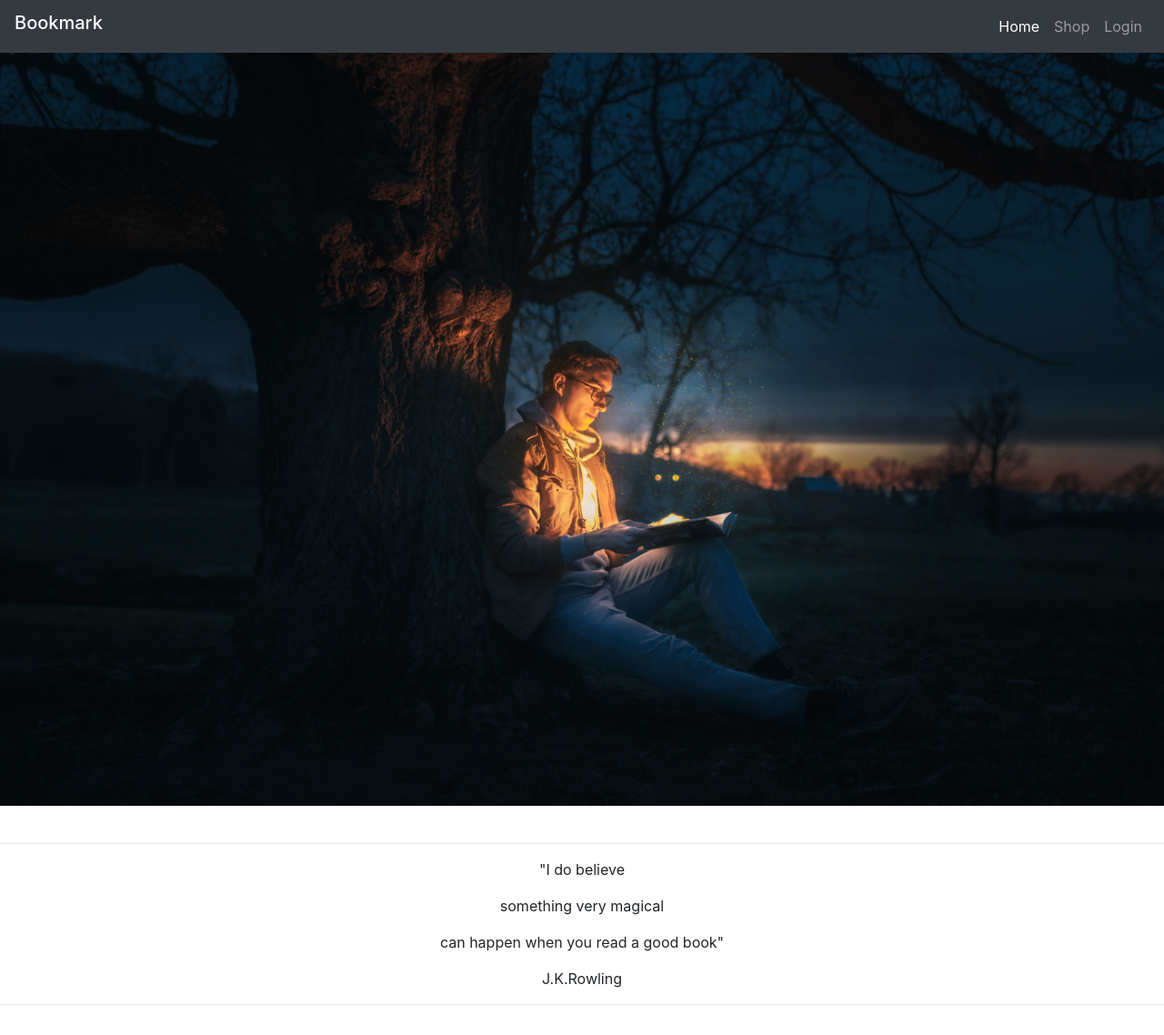
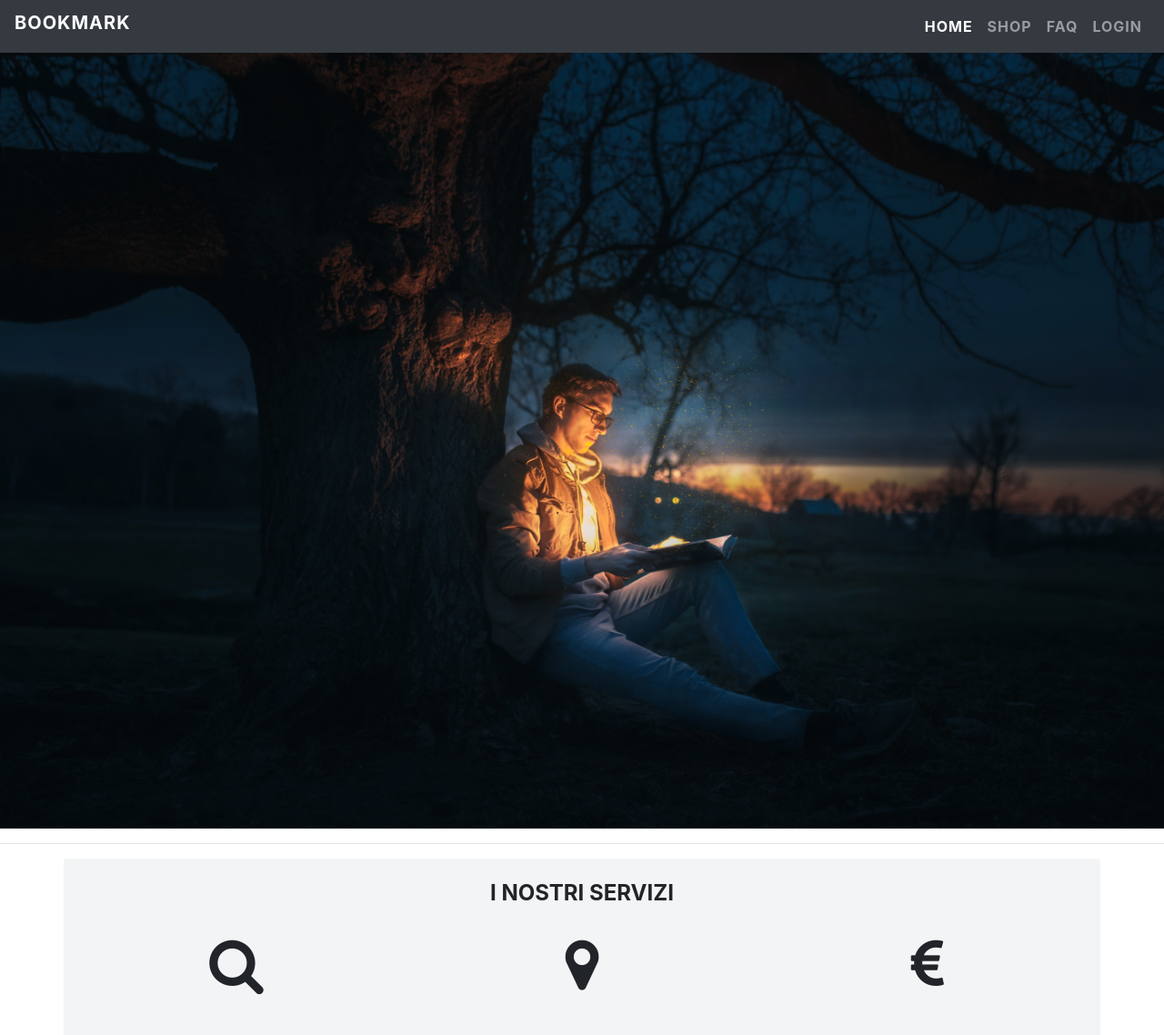
Before and after one commit to manualex98/ProgettoLTW2021, a PHP site: page /homepage.php in a window 1280 px wide. Shown: the top 1138 px of the page at 91% size. Run offline with PHP 8.4, Linux system fonts and the light colour scheme.

Commit message:
migliorata homepage-navbar

```diff
--- a/homepage.php
+++ b/homepage.php
@@ -11,42 +11,50 @@
         <script src="https://ajax.googleapis.com/ajax/libs/jquery/3.4.1/jquery.min.js"></script>
         <script src="https://cdnjs.cloudflare.com/ajax/libs/popper.js/1.16.0/umd/popper.min.js"></script>
         <script src="bootstrap/js/bootstrap.min.js" type="text/javascript" lang="javascript"></script>
+        <link rel="stylesheet" href="https://cdnjs.cloudflare.com/ajax/libs/font-awesome/4.7.0/css/font-awesome.min.css">
         <link rel="stylesheet" type="text/css" href="bootstrap/css/bootstrap.min.css"/>
         <link rel="stylesheet" type="text/css" href="style.css"/>
 
     </head>
     <body>
         <!--Navbar-->
-        <nav class="navbar navbar-expand-md navbar-expand-lg navbar-dark bg-dark sticky-top">
+        <nav class="navbar navbar-expand-md navbar-expand-lg navbar-dark bg-dark">
             <!--Logo-->
-            <a class="navbar-brand" href="#"><h5 class="navbarlogo">Bookmark</h5></a>
+            <a class="navbar-brand" href="#"><h5 class="navbarlogo">BOOKMARK</h5></a>
             <button class="navbar-toggler" data-toggle="collapse" data-target="#navbarResponsive">
                 <span class="navbar-toggler-icon"></span>
             </button>
             <span class="collapse navbar-collapse" id="navbarResponsive">
                 <!--Menù-->
-                <ul class="navbar-nav ml-auto">
+                <ul class="navbar-nav ml-auto d-flex align-items-end navbar-nav ml-lg-auto">
                     <li id="nav1" class="nav-item active">
-                        <a class="nav-link" href="homepage.php">Home</a>
+                        <a class="nav-link" href="#">HOME</a>
                     </li>
                     <li id="nav2" class="nav-item">
-                        <a class="nav-link" href="shop/shop.php">Shop</a>
+                        <a class="nav-link" href="shop/shop.php">SHOP</a>
+                    </li>
+                    <li id="nav3" class="nav-item">
+                        <a class="nav-link" href="faq/faq.php">FAQ</a>
                     </li>
                     <?php
                         if(isset($_SESSION['username'])) {
-                          echo "<li id='nav4' class='nav-item'>
-                          <div class='dropdown'>
-                            <button class='dropbtn '>Ciao, ".$_SESSION['username']."</button>
-                            <div class='dropdown-content'>
-                              <a href='info_user/account.php'>Account</a>
-                              <a href='logout.php'>Logout</a>
-                            </div>
+
+
+
+                          echo "<li class='nav-item dropdown'>
+                          <a class='nav-link dropdown-toggle' href='#' id='navbarDropdownMenuLink' role='button' data-toggle='dropdown' aria-haspopup='true' aria-expanded='false'>
+                          CIAO, ".$_SESSION['username']."
+                          </a>
+                          <div class='dropdown-menu' aria-labelledby='navbarDropdownMenuLink'>
+                            <a class='dropdown-item' href='info_user/account.php'>Account</a>
+                            <div class='dropdown-divider'></div>
+                            <a class='dropdown-item' href='logout.php'>Logout</a>
                           </div>
                         </li>";
                         }
                         else{
                           echo "<li id='nav3' class='nav-item'>
-                          <a class='nav-link' href='login/login.html'>Login</a>
+                          <a class='nav-link' href='login/login.html'>LOGIN</a>
                           </li>";
                         }
                     ?>
@@ -55,17 +63,46 @@
             </span>
         </nav>
         <!--Header-->
-        <header style="max-width:1600px; min-width:500px; position:relative; top:-25px;" id="home">
+        <header style="max-width:1600px; min-width:500px; position:relative;" id="home">
             <img class="img-fluid" src="images/Bookmark.jpg" alt="Bookshell"/>
         </header>
         <hr>
-        <div class="text-center slide">
-            <p>"I do believe </p>
-            <p>something very magical </p>
-            <p>can happen when you read a good book"</p>
-            <p>J.K.Rowling</p>
-        </div>
+
+        <!-- Sezione Servizi   -->
+        <div style="border-radius: 4px; background-color: #9fa6ac1f;" class="container">
+        <br><h4><strong>I NOSTRI SERVIZI</strong></h4>
+        <br>
+        <ul class="pagination justify-content-center">
+        <div class="row">
+                <div class="col-sm-4 text-center">
+                            <i class="fa fa-search fa-4x"></i>
+                            <div class="card-body">
+                                <br>
+                                <p class="card-text">Cerca e <strong>scopri</strong> i tuoi libri preferiti consultando il nostro catalogo.</p>
+                                <div class="dropdown">  <!-- aiuta col layout -->
+                                </div>
+                            </div>
+                </div>
+
+                <div class="col-sm-4 text-center">
+                            <i class="fa fa-map-marker fa-4x" aria-hidden="true"></i>
+                            <div class="card-body">
+                                <br>
+                                <p class="card-text"><strong>Localizza</strong> le librerie intorno a te che hanno quel libro.</p>
+                            </div>
+                </div>
+
+                <div class="col-sm-4 text-center">
+                            <i class="fa fa-eur fa-4x" aria-hidden="true"></i>
+                            <div class="card-body">
+                                    <br>
+                                    <p class="card-text"><strong>Confronta i prezzi</strong> e scegli la soluzione più conveniente.</p>
+                            </div>
+                </div>
+        </ul>
+                      </div>
         <hr>
+
         <!--Page content-->
         <br>
         <div class="container">
@@ -83,84 +120,7 @@
         <br><br>
         <!----- Sezione F.A.Q  ------>
         <hr><br>
-        <h4><strong>Le domande più frequenti</strong> </h4>
-        <br>
-        <ul class="pagination justify-content-center">
-          <div class="accordion" id="accordionExample">
-            <div class="card">
-              <div class="card-header" id="headingOne">
-                <h2 class="mb-0">
-                  <button class="btn btn-link" type="button" data-toggle="collapse" data-target="#collapseOne" aria-expanded="true" aria-controls="collapseOne">
-                    A cosa serve Bookmark?
-                  </button>
-                </h2>
-              </div>
 
-              <div id="collapseOne" class="collapse show" aria-labelledby="headingOne" data-parent="#accordionExample">
-                <div class="card-body">
-                  Bookmark è un portale che ti permette di cercare i tuoi libri preferiti e scoprire le librerie dove poterli acquistare.
-                </div>
-              </div>
-            </div>
-            <div class="card">
-              <div class="card-header" id="headingTwo">
-                <h2 class="mb-0">
-                  <button class="btn btn-link collapsed" type="button" data-toggle="collapse" data-target="#collapseTwo" aria-expanded="false" aria-controls="collapseTwo">
-                    Come posso cercare un libro?
-                  </button>
-                </h2>
-              </div>
-              <div id="collapseTwo" class="collapse" aria-labelledby="headingTwo" data-parent="#accordionExample">
-                <div class="card-body">
-                  Ti basterà visitare la sezione "Shop" ed effettuare la tua ricerca inserendo titolo, autore e genere del libro.
-                </div>
-              </div>
-            </div>
-            <div class="card">
-              <div class="card-header" id="headingThree">
-                <h2 class="mb-0">
-                  <button class="btn btn-link collapsed" type="button" data-toggle="collapse" data-target="#collapseThree" aria-expanded="false" aria-controls="collapseThree">
-                    Domanda 3
-                  </button>
-                </h2>
-              </div>
-              <div id="collapseThree" class="collapse" aria-labelledby="headingThree" data-parent="#accordionExample">
-                <div class="card-body">
-                  Risposta 3
-                </div>
-              </div>
-            </div>
-            <div class="card">
-              <div class="card-header" id="headingFour">
-                <h2 class="mb-0">
-                  <button class="btn btn-link collapsed" type="button" data-toggle="collapse" data-target="#collapseFour" aria-expanded="false" aria-controls="collapseFour">
-                    Domanda 4
-                  </button>
-                </h2>
-              </div>
-              <div id="collapseFour" class="collapse" aria-labelledby="headingFour" data-parent="#accordionExample">
-                <div class="card-body">
-                  Risposta 4
-                </div>
-              </div>
-            </div>
-            <div class="card">
-              <div class="card-header" id="headingFive">
-                <h2 class="mb-0">
-                  <button class="btn btn-link collapsed" type="button" data-toggle="collapse" data-target="#collapseFive" aria-expanded="false" aria-controls="collapseFive">
-                    Domanda 5
-                  </button>
-                </h2>
-              </div>
-              <div id="collapseFive" class="collapse" aria-labelledby="headingFive" data-parent="#accordionExample">
-                <div class="card-body">
-                  Risposta 5
-                </div>
-              </div>
-            </div>
-          </div>
-      </ul>
-      <br><br>
       <!-- Sezione Contattaci -->
       <div class="section clearfix" style="background-color: #9fa6ac1f;">
         <div class="container">
--- a/style.css
+++ b/style.css
@@ -233,3 +226,13 @@ h3{
     color: white;
     /*background-color: white;*/
 }
+
+.nav-link{
+    letter-spacing: 1px;
+    font-weight: bolder;
+}
+
+.navbarlogo{
+    letter-spacing: 1px;
+    font-weight: bolder;
+}
```
Also changed, not shown: other parts of style.css (+10 -17 lines), faq/faq.php (added, +150 -0 lines), info_user/account.php (+19 -15 lines), login/login.html (+8 -5 lines), shop/details.php (+25 -15 lines), shop/shop.php (+27 -21 lines), signup/signup.html (+7 -4 lines).
